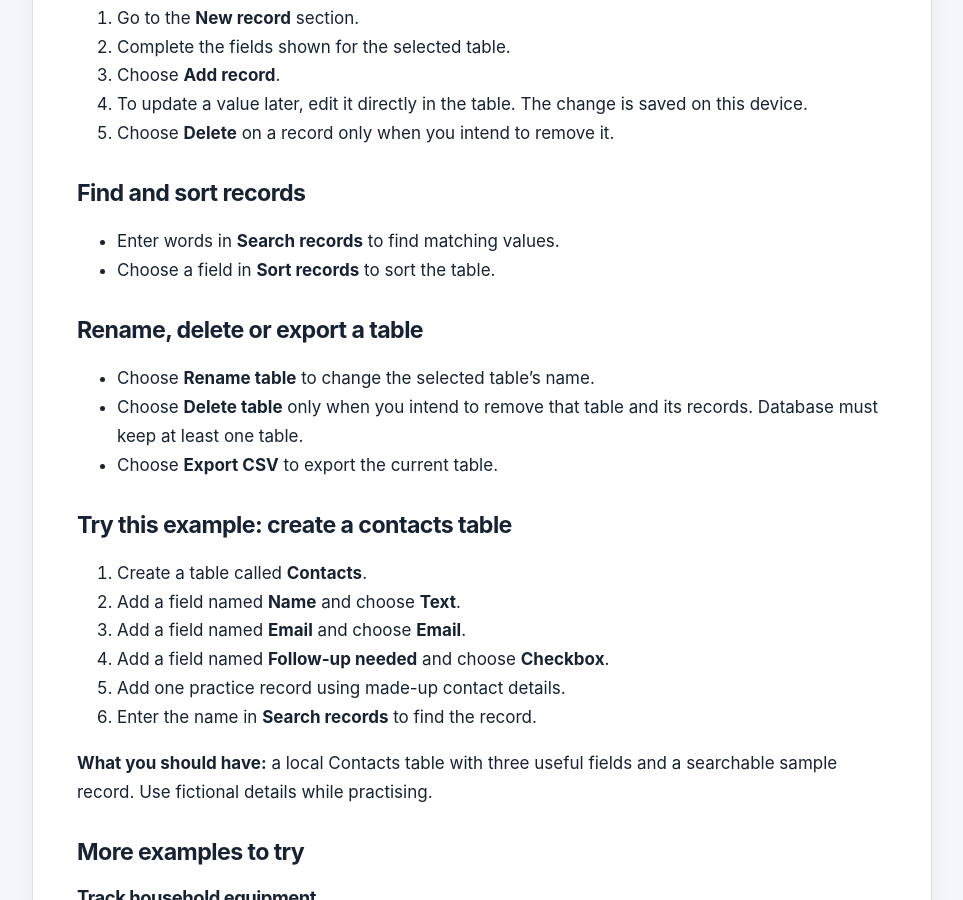
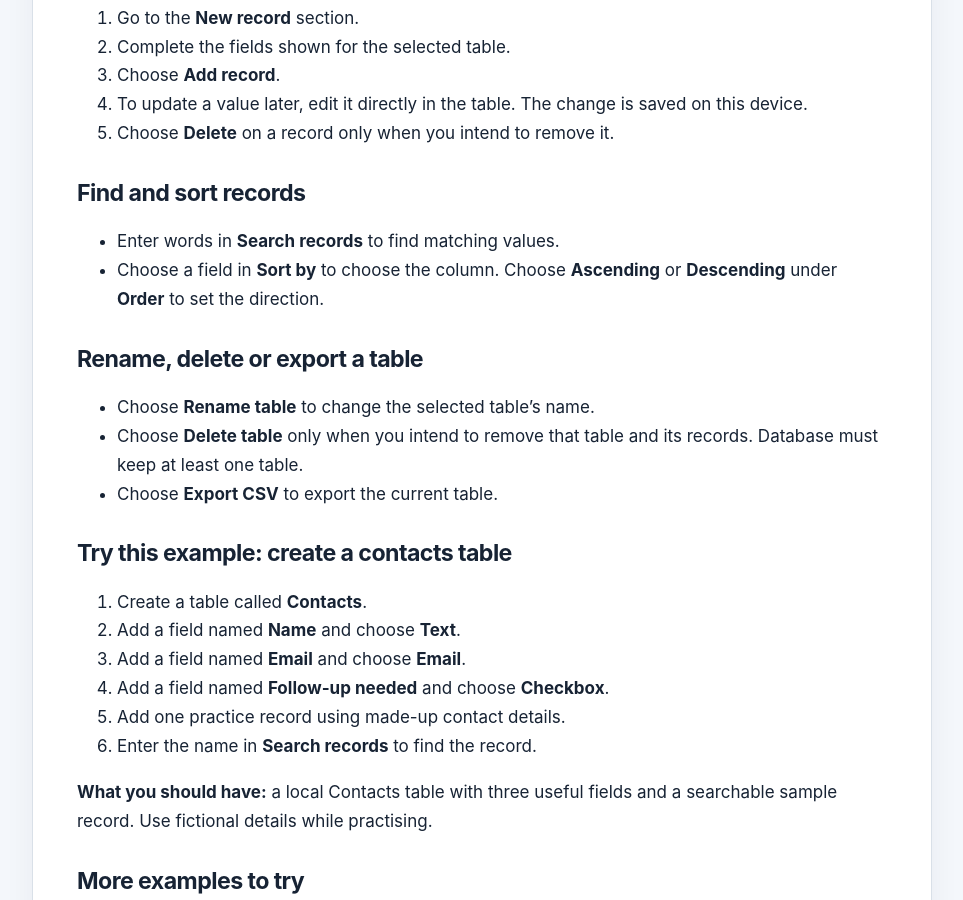
Before and after one commit to conz20/Brightdesk-Wiki, a Jekyll site: the page built from docs/products/database.md, in a window 1280 px wide and 900 px high, scrolled down 1248 px. Shown: the whole window, without its empty margins (158-1121 px from the left). Built offline with Jekyll 4.4.1, drawn with Linux system fonts in a browser that asks for light colours.

Commit message:
docs(database): match current Brightdesk control labels

```diff
--- a/docs/products/database.md
+++ b/docs/products/database.md
@@ -39,7 +39,7 @@ Your new field appears as a column in the table. The system ID field is managed
 ## Find and sort records
 
 - Enter words in **Search records** to find matching values.
-- Choose a field in **Sort records** to sort the table.
+- Choose a field in **Sort by** to choose the column. Choose **Ascending** or **Descending** under **Order** to set the direction.
 
 ## Rename, delete or export a table
 
```
